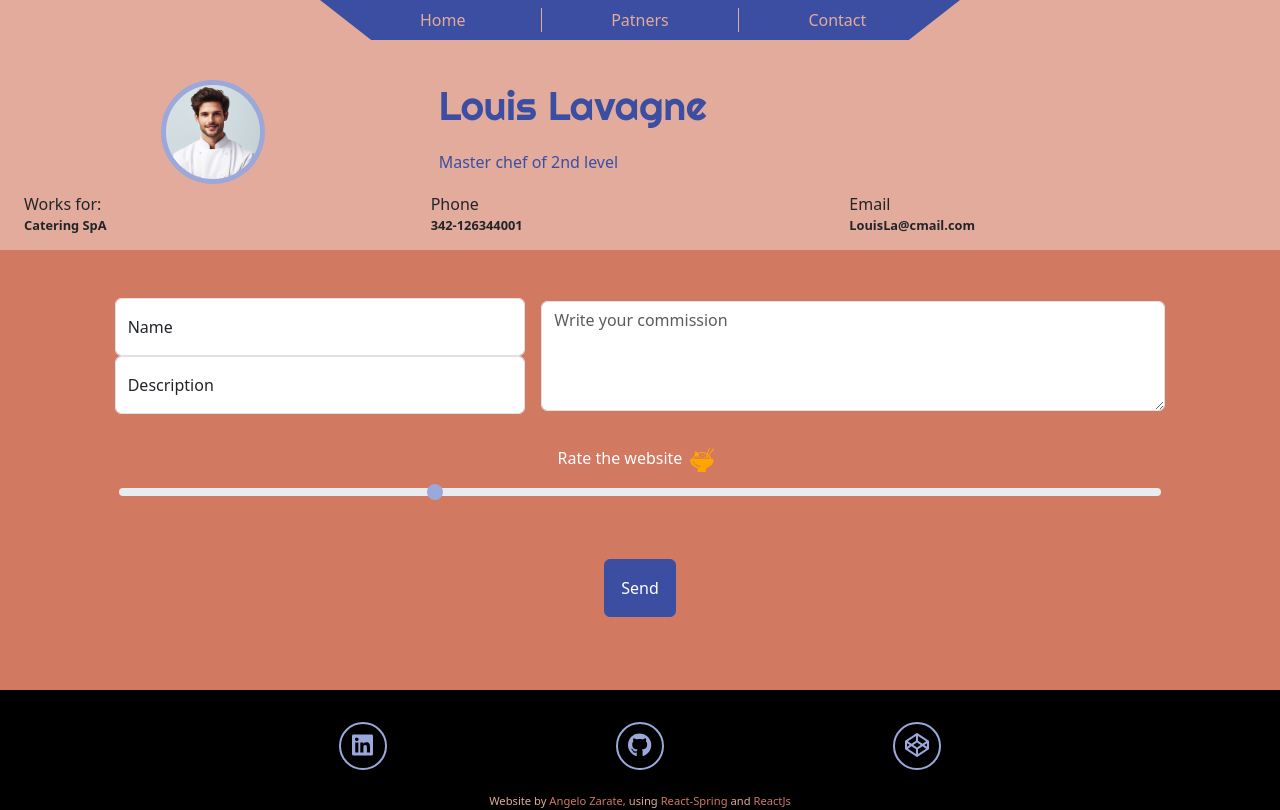
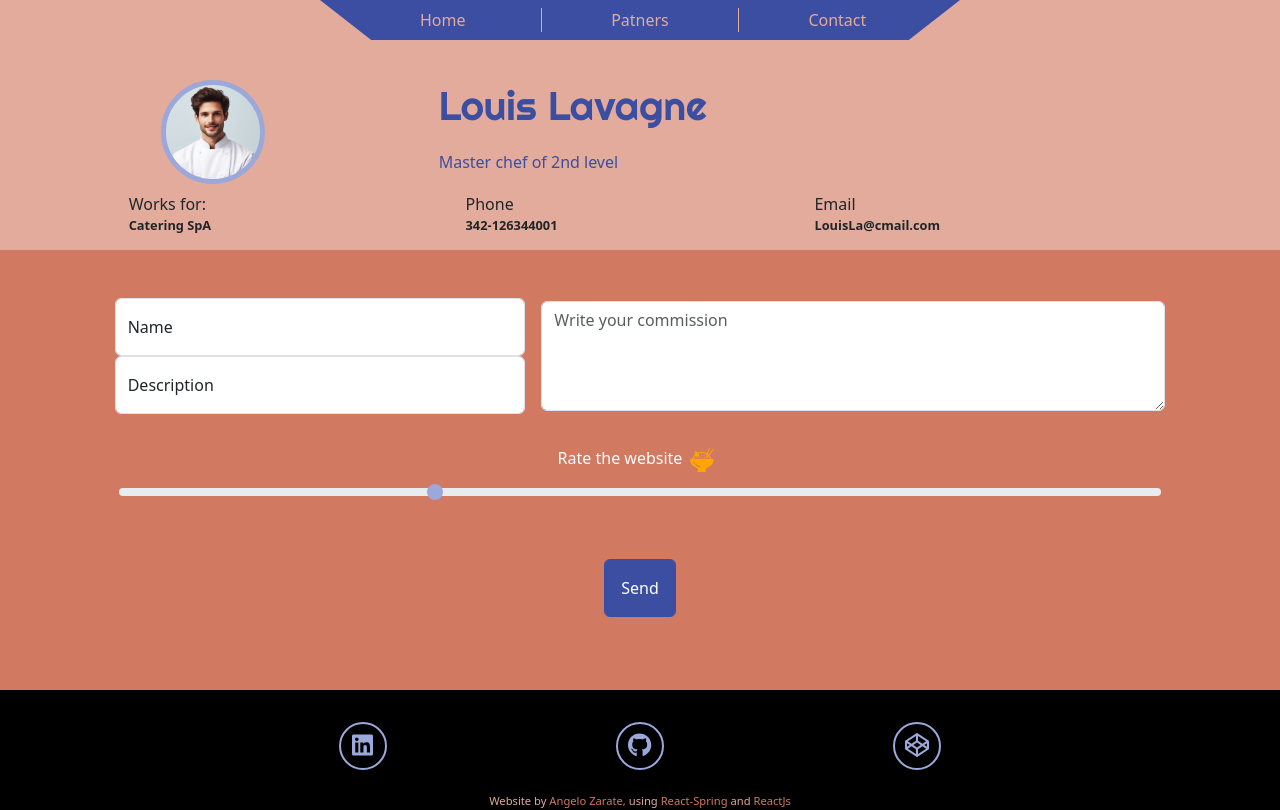
Before and after one commit to Misterlinux/React-Spring-Design, a React (Create React App) app: page /contact in a window 1280 px wide. Built offline with nearby package versions, Linux system fonts and the light colour scheme.

Commit message:
fixed spacing carousel

```diff
--- a/src/components/Contact.js
+++ b/src/components/Contact.js
@@ -92,7 +92,8 @@ function Contact(){
           <p>Master chef of 2nd level</p>
         </div>
 
-        <div className="col-12 row mx-0 py-2">
+        <div className="d-flex justify-content-center">
+          <div className="row col-12 col-md-10 mx-0 py-2">
             <div className="col-4 d-flex flex-column justify-content-center">
               <p className='m-0'>Works for:</p>
               <p style={{ fontSize: "0.8em" }}><b>Catering SpA </b></p>
@@ -106,6 +107,8 @@ function Contact(){
               <p style={{ fontSize: "0.8em" }}><b>LouisLa@cmail.com</b></p>
             </div>
           </div>
+        </div>
+
       </div>
 
       <form className="row mx-0 justify-content-center bg-danger py-3 pb-4" onSubmit={ vediamo } style={{ height: "55vh" }}>
--- a/src/components/Quinto.js
+++ b/src/components/Quinto.js
@@ -33,7 +33,7 @@ function Quinto(){
                   </div>
                 </div>
 
-                <div className="col-8 text-danger d-flex flex-column justify-content-center p-0"
+                <div className="col-8 col-md-7 text-danger d-flex flex-column justify-content-center p-0"
                   style={{ height: "32vh" }}>
                   <h3> {cont.name} </h3>
                   <p className="text-success modaltext" style={{ height: "25vh" , overflowY: "scroll" }}>
```
Lines whose indentation alone changed are shown as unchanged.
